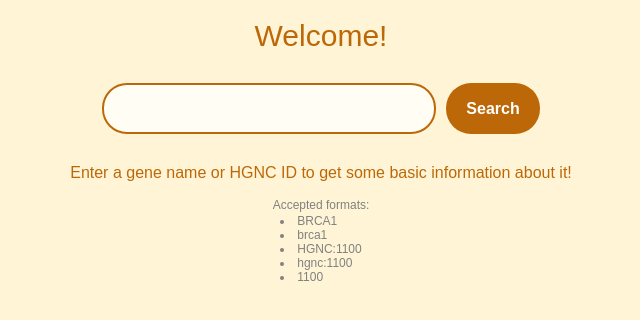
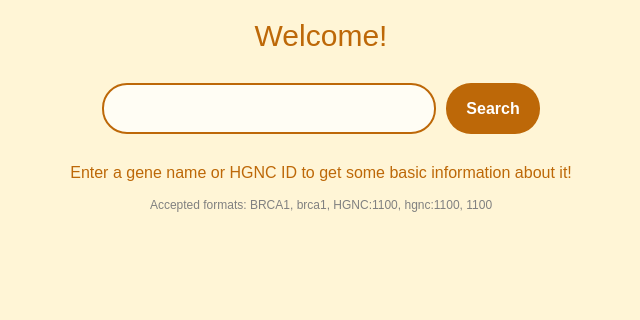
Before and after one commit to LiyamuMa/hgnc_search, a Django app: page / in a window 1280 px wide. Shown: the part 182-502 px from the top of the page, without its empty margins (319-959 px from the left). Run offline with Django 5.2, Linux system fonts and the light colour scheme.

Commit message:
Template and style changes

```diff
--- a/hgnc_app/static/style.css
+++ b/hgnc_app/static/style.css
@@ -32,13 +32,6 @@ h1 {
     align-items: center;
     color: grey;
     font-size: 12px;
-}
-
-.accepted_format_ul {
-    text-align: left;
-    list-style-position: inside;
-    padding: 0;
-    margin-top: 2px;
 }
 
 /* Formats the search bar
--- a/hgnc_app/templates/home.html
+++ b/hgnc_app/templates/home.html
@@ -77,15 +77,11 @@
 
 {% else %}
     <p class="helpful_message">Enter a gene name or HGNC ID to get some basic information about it!</p>
-    <div class="accepted_format">Accepted formats:
-        <ul class="accepted_format_ul">
-            <li>BRCA1</li>
-            <li>brca1</li>
-            <li>HGNC:1100</li>
-            <li>hgnc:1100</li>
-            <li>1100</li>
-        </ul>
+
+    <div class="accepted_format">
+        Accepted formats: BRCA1, brca1, HGNC:1100, hgnc:1100, 1100
     </div>
+
 {% endif %}
 
 </body>
```
